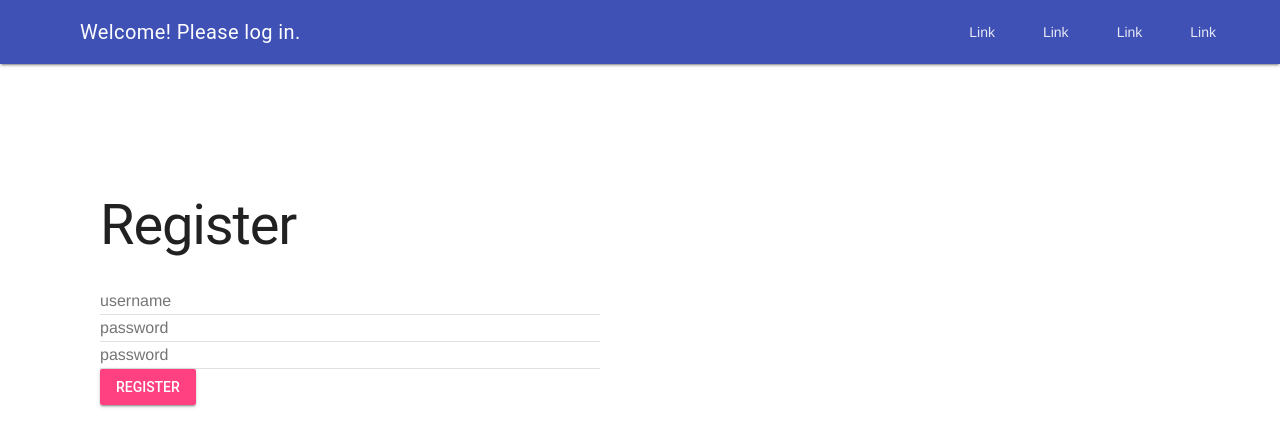
After one commit to HomeBjo/Django-ChatApp, a Django app: page /register/ in a window 1280 px wide. The commit adds this page. Shown: the top 447 px of the page. Run offline with Django 5.2, Linux system fonts and the light colour scheme.

Commit message:
add register view

```diff
--- a/first_django_app/chat/templates/auth/login.html
+++ b/first_django_app/chat/templates/auth/login.html
@@ -20,4 +20,5 @@
     Button
   </button>
     </form>
+    <p>Don't have an account? <a href="/register/">Register here</a></p>
     {% endblock %}
--- /dev/null
+++ b/first_django_app/chat/templates/auth/register.html
@@ -0,0 +1,14 @@
+{% extends "base.html" %}
+{% block content %}
+<h1>Register</h1>
+{% if error %}
+<p style="color: red;">{{error}}</p>
+{% endif %}
+<form method="post" action="/register/" style="max-width: 500px;">
+{% csrf_token %}
+<div><input class="mdl-textfield__input" placeholder="username" name="username" type="text" required ></div>
+<div><input class="mdl-textfield__input" placeholder="password" name="password" type="text" required ></div>
+<div><input class="mdl-textfield__input" placeholder="password" name="password_confirm" type="text" required ></div>
+<button class="mdl-button mdl-js-button mdl-button--raised mdl-js-ripple-effect mdl-button--accent" type="submit"> Register </button>
+</form>
+{% endblock %}
--- a/first_django_app/chat/views.py
+++ b/first_django_app/chat/views.py
@@ -2,6 +2,7 @@ from django.http import HttpResponseRedirect
 from django.shortcuts import render
 from django.contrib.auth import authenticate, login
 from django.contrib.auth.decorators import login_required
+from django.contrib.auth.models import User
 
 
 from chat.models import Chat
@@ -26,3 +27,19 @@ def login_view(request):
         else:
             return render(request, 'auth/login.html', {'wrongPassword' : True , 'redirect': redirect})
     return render(request, 'auth/login.html',{'redirect': redirect})
+
+def register_view(request):
+    if request.method == 'POST':
+        username = request.POST.get('username')
+        password = request.POST.get('password')
+        password_confirm = request.POST.get('password_confirm')
+        if password == password_confirm:
+            user = User.objects.create_user(username=username, password=password)
+            user.save()
+            user = authenticate(username= request.POST.get('username'), password=request.POST.get('password'))
+            if user:
+             login(request, user)
+            return HttpResponseRedirect(request.POST.get('next', '/chat/'))
+        else:
+            return render(request, 'auth/register.html', {'error': 'Passwords do not match'})
+    return render(request, 'auth/register.html')
--- a/first_django_app/first_django_app/urls.py
+++ b/first_django_app/first_django_app/urls.py
@@ -17,10 +17,11 @@ Including another URLconf
 from django.contrib import admin
 from django.urls import path
 
-from chat.views import index, login_view
+from chat.views import index, login_view, register_view
 
 urlpatterns = [
     path('admin/', admin.site.urls),
     path('chat/', index ),
     path('login/', login_view ),
+    path('register/', register_view ),
 ]
```
